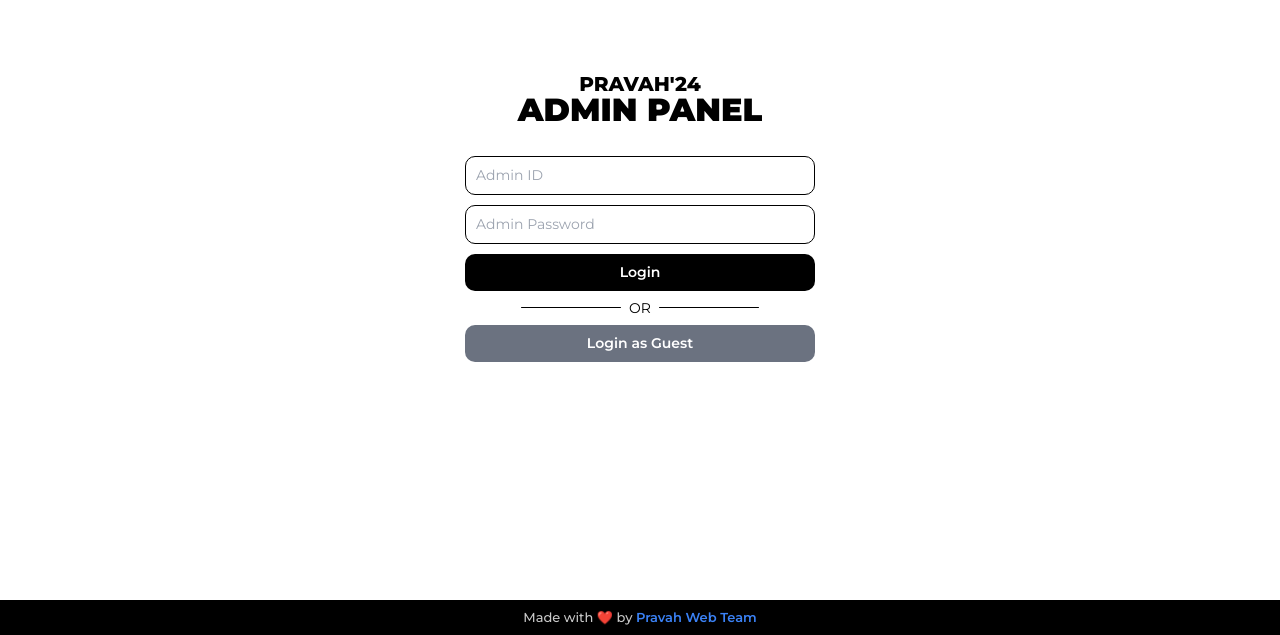
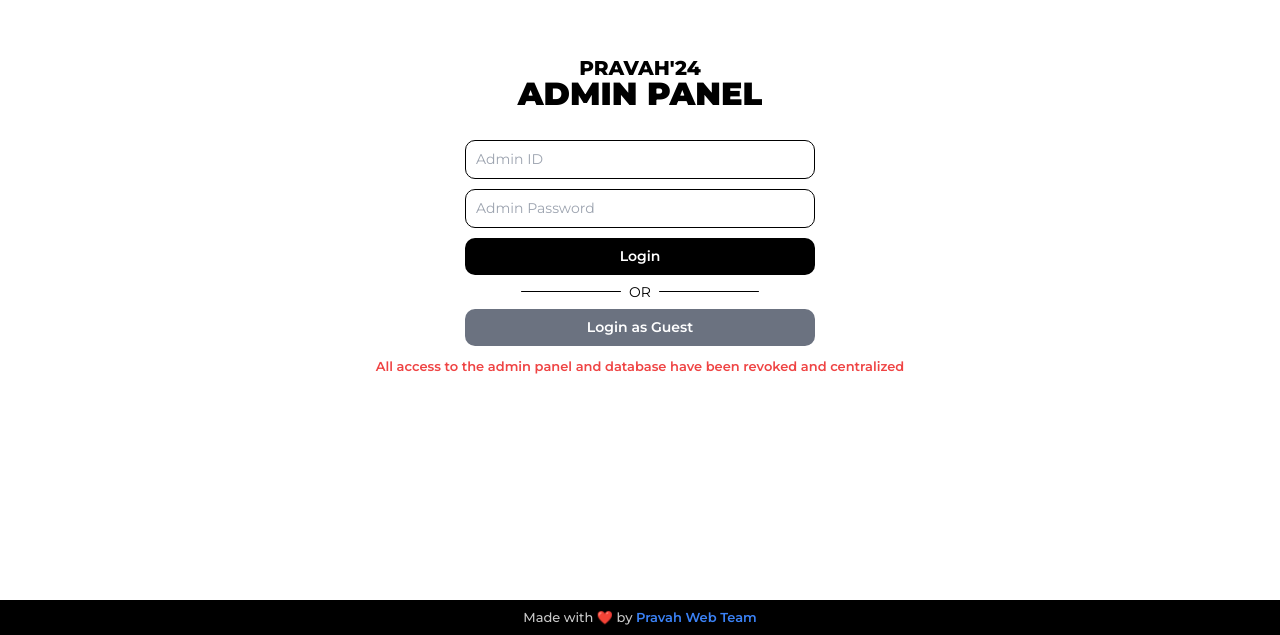
Before and after one commit to Prashant-S29/Pravah24_AdminPanel, a Next.js app: page /login in a window 1280 px wide. Shown: the part 165-800 px from the top of the page. Built offline with nearby package versions, Linux system fonts and the light colour scheme.

Commit message:
Fix: All access have been revoked

```diff
--- a/clientComponent/adminPanelLogin.tsx
+++ b/clientComponent/adminPanelLogin.tsx
@@ -1,7 +1,7 @@
 "use client";
 
 import React, { useState, useEffect } from "react";
-import Link from "next/link";
+import crypto from "crypto";
 import { useRouter } from "next/navigation";
 
 const ADMINPANEL_LOGIN = () => {
@@ -47,7 +47,6 @@ const ADMINPANEL_LOGIN = () => {
   const verifyAdmin = (e: any) => {
     e.preventDefault();
     setLoginButtonStatus(true);
-    // console.log(adminID, adminPassword);
     if (
       adminID === process.env.NEXT_PUBLIC_ADMIN_PANEL_ID &&
       adminPassword === process.env.NEXT_PUBLIC_ADMIN_PANEL_PASSWORD
@@ -61,7 +60,12 @@ const ADMINPANEL_LOGIN = () => {
       // setTimeout(() => {
       router.push("/");
       // }, 5000);
-      localStorage.setItem("user_data", JSON.stringify({ adminID }));
+      localStorage.setItem(
+        "user_data",
+        JSON.stringify({
+          adminSessionToken: crypto.randomBytes(20).toString("hex"),
+        })
+      );
       localStorage.removeItem("guest_data");
     } else {
       setErrorMessageDisplay(true);
@@ -159,7 +163,12 @@ const ADMINPANEL_LOGIN = () => {
               </div>
             </div>
           </div>
-
+          <div className="text-center mt-2 px-5">
+            <span className="text-red-500 text-[12px] sm:text-[13px] font-semibold">
+              All access to the admin panel and database have been revoked and
+              centralized
+            </span>
+          </div>
           {errorMessageDisplay && (
             <div className=" w-[calc(100%-40px)] sm:w-fit text-center fixed left-[50%] z-[48] rounded-[10px] -translate-x-[50%] bottom-0 my-[20px] px-[10px] py-[7px] bg-red-500">
               <span className="font-semibold text-[12px] sm:text-[13px] text-white">
```
